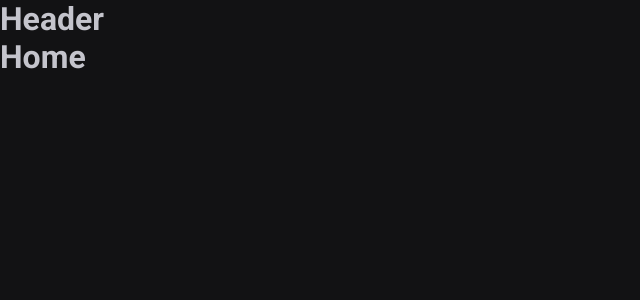
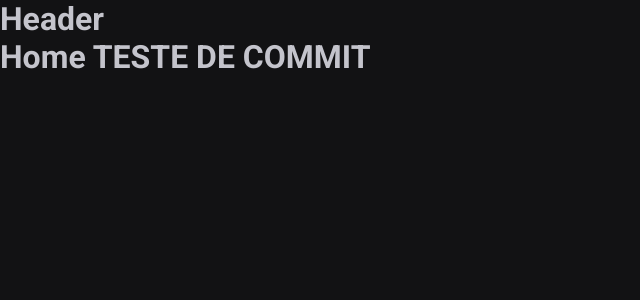
Before and after one commit to GuilhermeJSales/igniteTimer, a React (Vite) app: page / in a window 1280 px wide. Shown: the top 300 px of the page, without its empty margins (0-640 px from the left). Built offline with nearby package versions, Linux system fonts and the light colour scheme.

Commit message:
teste de commit/integracao c github

```diff
--- a/src/pages/Home.tsx
+++ b/src/pages/Home.tsx
@@ -1,3 +1,3 @@
 export function Home() {
-  return <h1>Home</h1>
+  return <h1>Home TESTE DE COMMIT</h1>
 }
```
